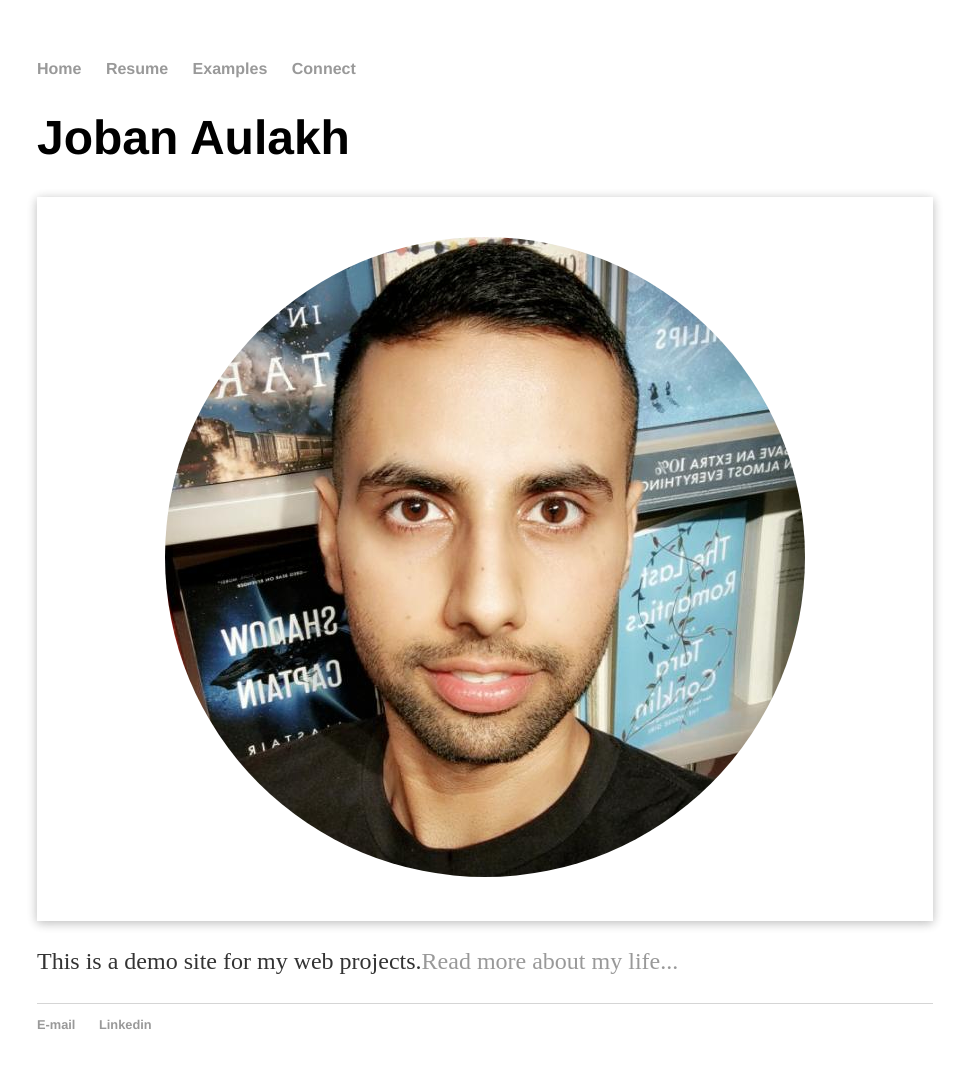
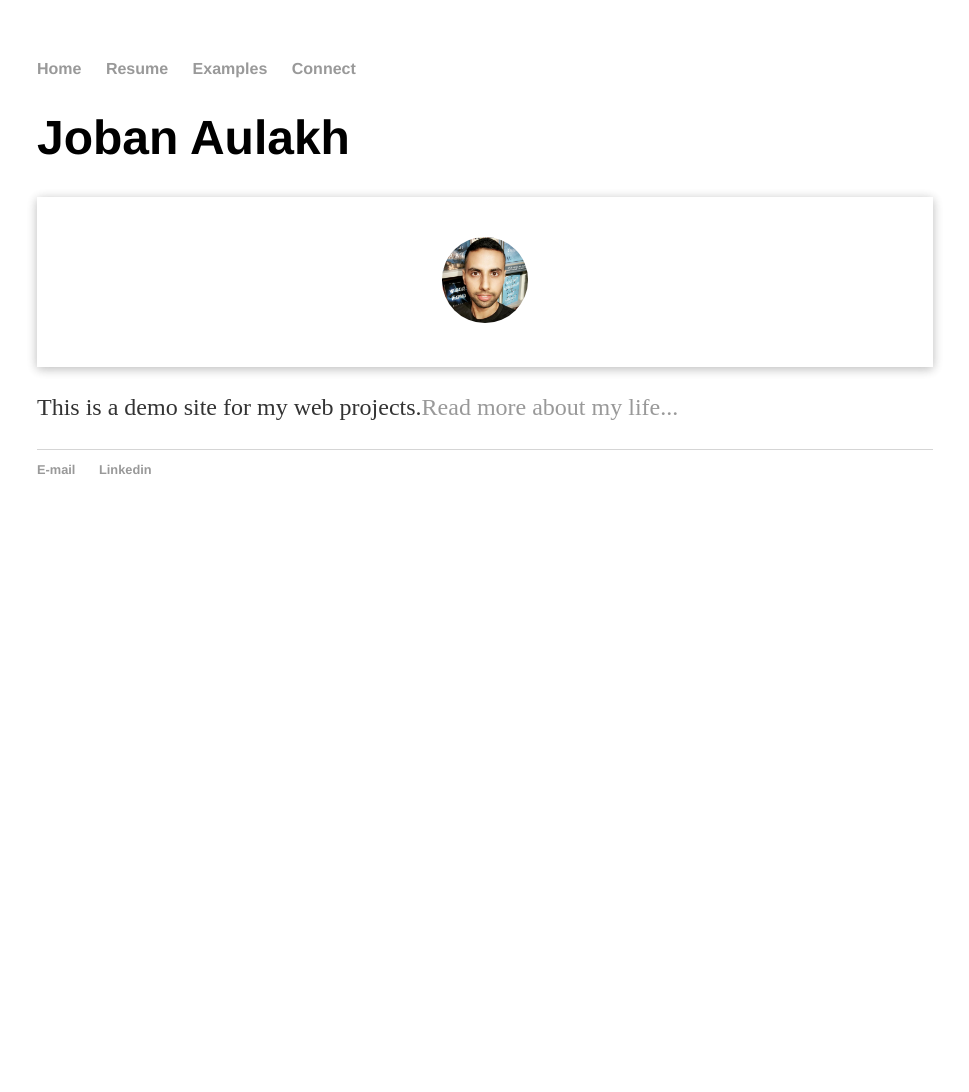
Before and after one commit to joe-bun/joe-bun.github.io, a Jekyll site: the page built from index.html, in a window 1280 px wide. Shown: the whole page, without its empty margins (155-1124 px from the left). Built offline with Jekyll 4.4.1, drawn with Linux system fonts in a browser that asks for light colours; after the commit the page ends 900 px from its top, so only the background shows below that.

Commit message:
Update main.css

```diff
--- a/css/main.css
+++ b/css/main.css
@@ -22,7 +22,7 @@
 .pp img {
 border-radius: 50%;
 padding: 20px;
-max-width: 1000px;
+max-width: 10%;
 Height: auto;
 
 }
```
